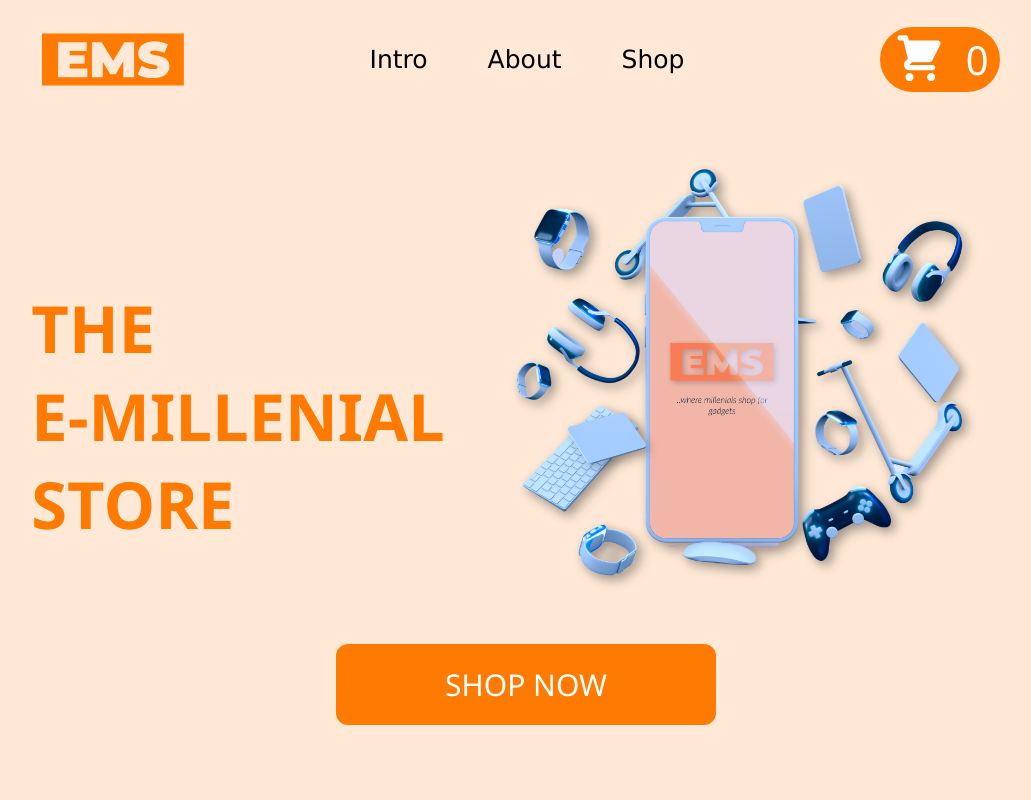
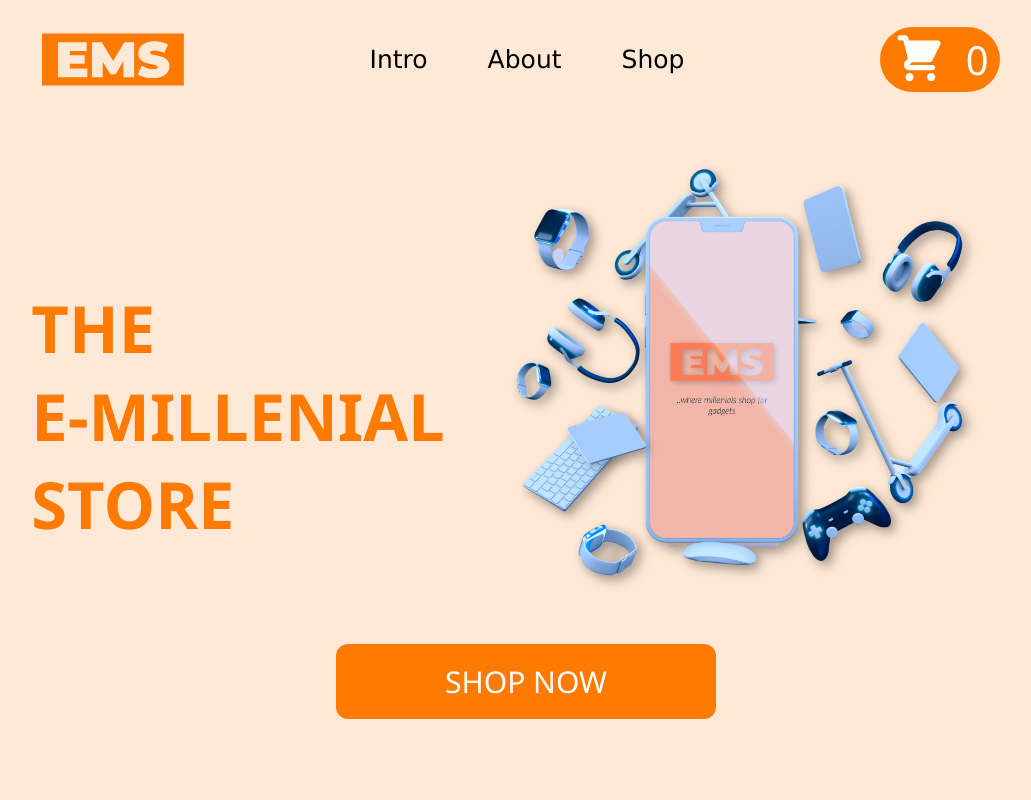
Before and after one commit to idris92/EMS-commerce, a plain HTML site: page index.html in a window 1280 px wide. Shown: the top 800 px of the page, without its empty margins (114-1145 px from the left). Drawn offline with Linux system fonts and the light colour scheme.

Commit message:
shop now button changed

```diff
--- a/index.html
+++ b/index.html
@@ -26,7 +26,7 @@
                 <img src="images/heroImage.png">
             </div>
             <div class="shop-now">
-                <p><a href="#Shop">SHOP NOW</a></p>
+               <a href="#Shop" class="shop-link">SHOP NOW</a>
             </div>
         </div>
 
--- a/styles.css
+++ b/styles.css
@@ -84,14 +84,22 @@ li:hover {
 	color: #fff;
 	margin: 5px auto;
 	border-radius: 12px;
+	height: 75px;
+	position: relative;
 }
 
-.shop-now p {
+.shop-now .shop-link {
 	font-family: 'Segoe UI', Tahoma, Geneva, Verdana, sans-serif;
 	font-size: 30px;
 	font-weight: 500;
-	padding: 20px;
-	margin-bottom: 20px;
+	position: absolute;
+	left: 0;
+	top: 0;
+	display: flex;
+	flex-direction: column;
+	width: 100%;
+	height: 100%;
+	justify-content: center;
 }
 .shop-now a {
 	color: #fff;
```
